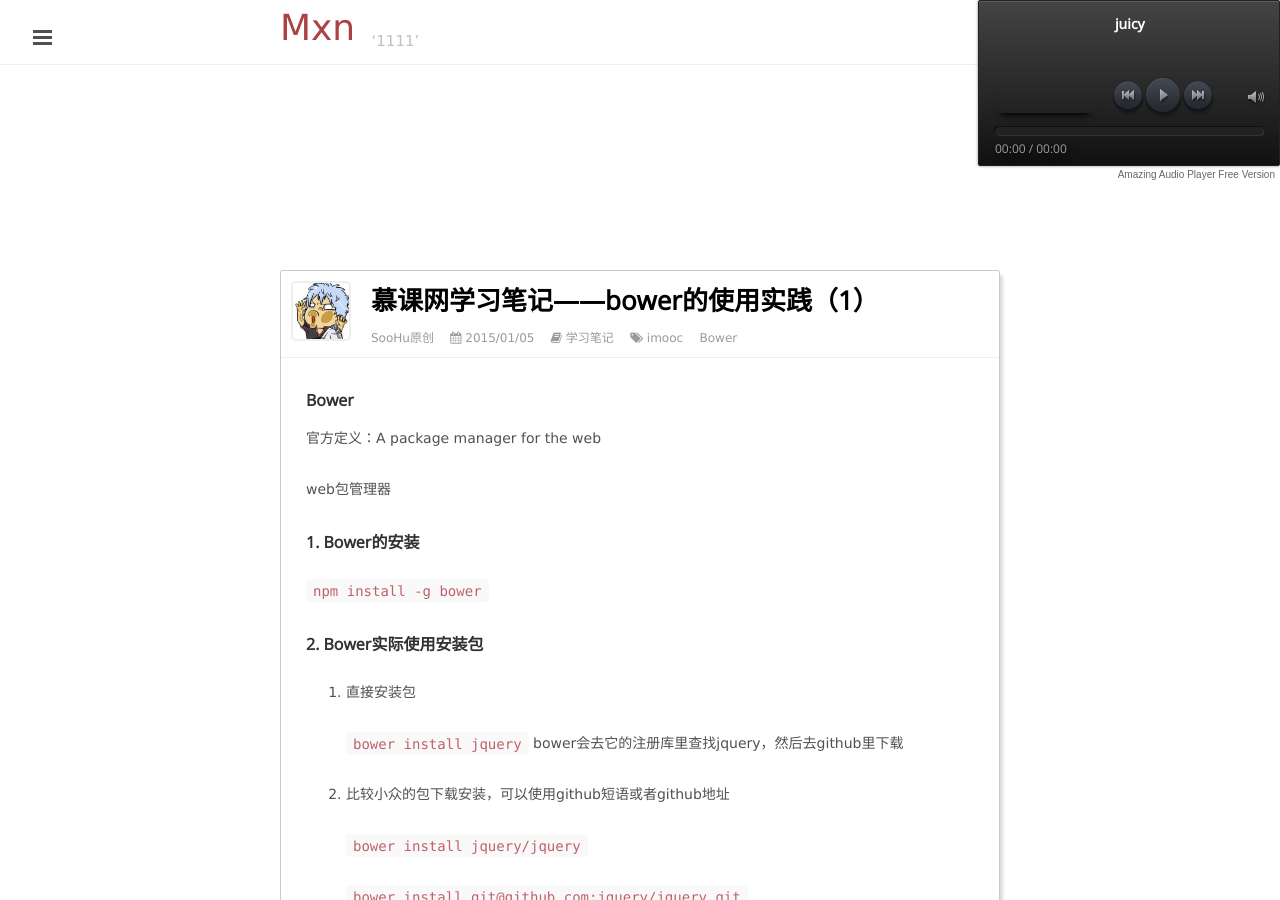
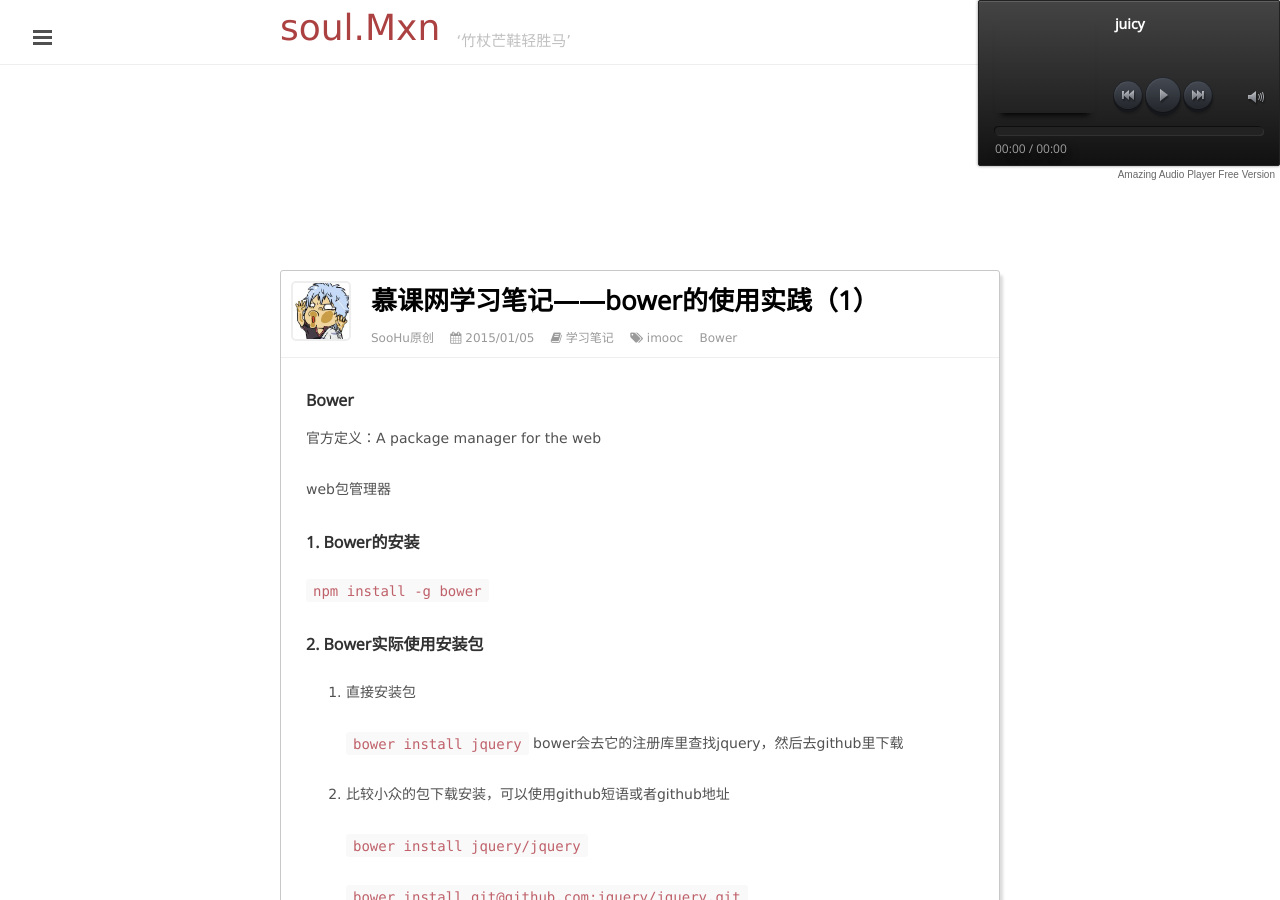
Before and after one commit to mxn21/mxn21.github.io, a Jekyll site: the page built from index.html, in a window 1280 px wide and 900 px high. Built offline with Jekyll 4.4.1, drawn with Linux system fonts in a browser that asks for light colours; Markdown is read by kramdown in place of the engine named in the settings; the list of posts is cut into pages by our own code.

Commit message:
Update _config.yml

```diff
--- a/_config.yml
+++ b/_config.yml
@@ -8,8 +8,8 @@
 permalink:        pretty
 
 # Setup
-title:            Mxn
-tagline:          ‘1111’
+title:            soul.Mxn
+tagline:          ‘竹杖芒鞋轻胜马’
 description:      ‘22222’
 url:              https://github.com/mxn21
 
```
